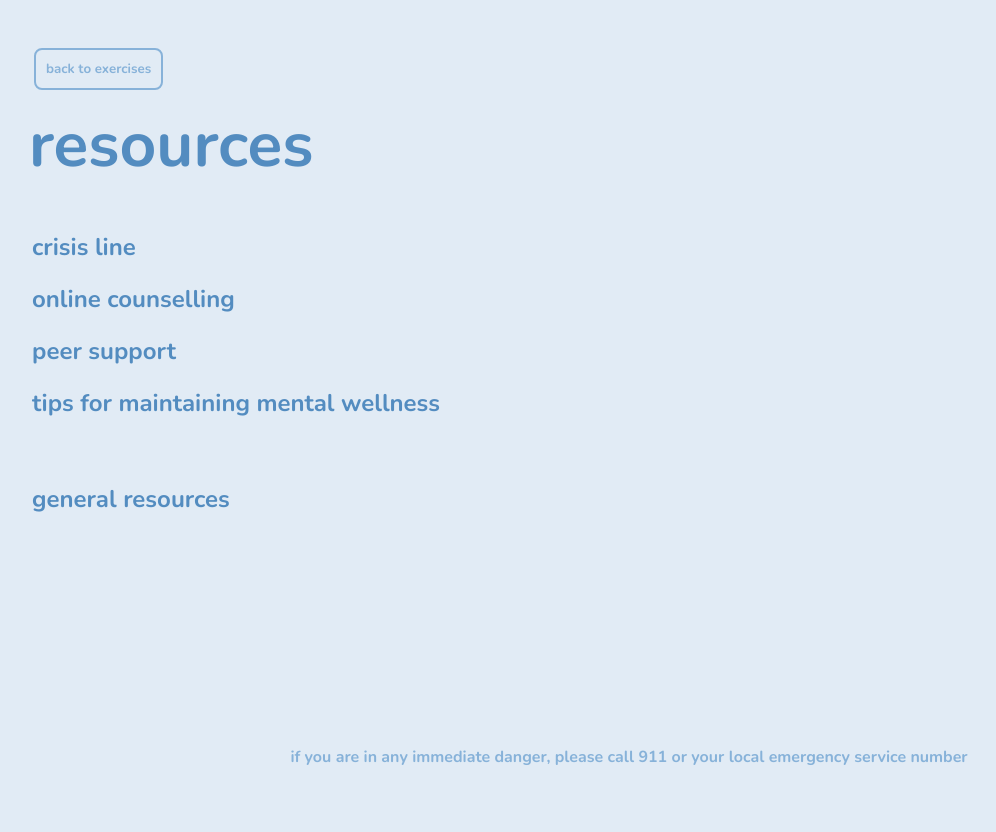
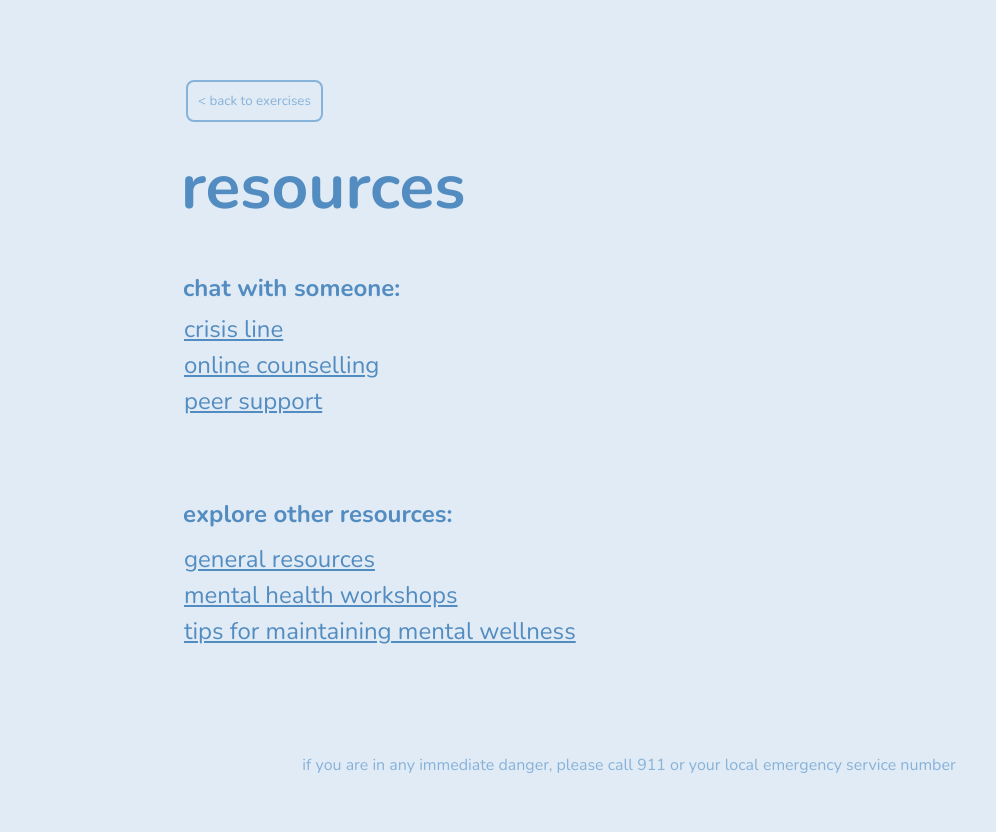
Before and after one commit to martincai8/grounded, a Flask app: page /resources in a window 1280 px wide. Shown: the whole page, without its empty margins (19-1015 px from the left). Before the commit the page ends 765 px from the top, so only its background shows below. Run offline with Flask 2, Linux system fonts and the light colour scheme.

Commit message:
updated ui on resources page and added more links

```diff
--- a/static/css/resources.css
+++ b/static/css/resources.css
@@ -1,4 +1,4 @@
-@import url('https://fonts.googleapis.com/css2?family=Nunito:wght@700&family=Source+Sans+Pro:ital,wght@1,700&display=swap');
+@import url('https://fonts.googleapis.com/css2?family=Nunito:wght@200;700&display=swap');
 
 * {
 font-family: 'nunito', 'sans-serif';
@@ -21,6 +21,7 @@ overflow-x: hidden;
 }
 
 body {
+    margin-top: 40px;
     background-color: #E1EBF5;
     animation: fadeIn ease 2s;
     animation-iteration-count: 1;
@@ -63,8 +64,8 @@ button:hover {
 }
 
 .title {
-    margin-left: 40px;
-    margin-top: 50px;
+    margin-left: 15%;
+    margin-top: 60px;
     padding: 0;
 }
 
@@ -72,17 +73,26 @@ button:hover {
     font-size: 400%;
     color: #538CC0;
     position: absolute;
+    font-weight: 700;
 }
 
 .resources-list {
-    margin-left: 40px;
+    margin-left: 15%;
     padding: 3px;
-    margin-top: 220px;
+    margin-top: 270px;
+    position: absolute;
+    font-weight: 200;
+}
+
+.resources-list-2 {
+    margin-left: 15%;
+    padding: 3px;
+    margin-top: 500px;
     position: absolute;
 }
 
 li {
-    margin-bottom: 20px;
+    margin-bottom: 4px;
     list-style-type: none;
 }
 
@@ -104,7 +114,7 @@ li a:hover {
     align-items: center;
     justify-content: center;
     position: absolute;
-    bottom: 2%;
+    bottom: 1%;
 }
 
 p {
@@ -114,7 +124,21 @@ p {
 }
 
 .buttons {
-    margin-left: 40px;
+    margin-left: 15%;
     margin-top: 40px;
     position: absolute;
 }
+
+.chat, .explore {
+    color: #538CC0;
+    padding: 2px;
+    margin-left: 15%;
+}
+
+.chat {
+    margin-top: 150px;
+}
+
+.explore {
+    margin-top: 150px;
+}
--- a/templates/resources.html
+++ b/templates/resources.html
@@ -6,7 +6,7 @@
     <meta name="viewport" content="width=device-width, initial-scale=1.0">
     <title>Document</title>
 
-    <link rel="stylesheet" href="../css files/resources.css">
+    <link rel="stylesheet" href="../static/css/resources.css">
     <link rel="stylesheet" href="{{ url_for('static', filename='css/resources.css') }}">
 </head>
 <body>
@@ -16,16 +16,28 @@
             <h1 class="resources-text">resources</h1>
         </div>
 
+        <div class="chat">
+            <h2>chat with someone:</h2>
+        </div>
+
         <ul class="resources-list">
-            <li><a href="https://crisiscentre.bc.ca/get-help/" target="_blank" rel="noopener noreferrer">crisis line</a></li>
+            <li><a href="https://crisiscentre.bc.ca/get-help/" target="_blank" rel="noopener noreferrer"><u>crisis line</u></a></li>
             <li><a href="https://www.betterhelp.com/
-                " target="_blank" rel="noopener noreferrer">online counselling</a></li>
+                " target="_blank" rel="noopener noreferrer"><u>online counselling</u></a></li>
             <li><a href="https://foundrybc.ca/virtual/peer-support/
-                " target="_blank" rel="noopener noreferrer">peer support</a></li>
-            <li><a href=" https://www.betterhelp.com/
-                " target="_blank" rel="noopener noreferrer">tips for maintaining mental wellness</a></li>
-                <br><br>
-            <li><a href="https://www.mhfa.ca/en/general-resources" target="_blank" rel="noopener noreferrer">general resources</a></li>
+                " target="_blank" rel="noopener noreferrer"><u>peer support</u></a></li>
+        </ul>
+
+        <div class="explore">
+            <h2>explore other resources:</h2>
+        </div>
+
+        <ul class="resources-list-2">
+            <li><a href="https://www.mhfa.ca/en/general-resources" target="_blank" rel="noopener noreferrer"><u>general resources</u></a></li>
+            <li><a href="https://moodle8.camhx.ca/moodle/
+                " target="_blank" rel="noopener noreferrer"><u>mental health workshops</u></a></li>
+            <li><a href="http://www.bcmhsus.ca/about/news-stories/stories/10-tips-to-boost-your-mental-health
+                " target="_blank" rel="noopener noreferrer"><u>tips for maintaining mental wellness</u></a></li>
         </ul>
 
         <div class="emergency">
@@ -33,7 +45,7 @@
         </div>
 
         <div class="buttons">
-            <button onclick="location.href='/breathe'" type="button" class="button">back to exercises</button>
+            <button onclick="location.href='/breathe'" type="button" class="button">< back to exercises</button>
         </div>
 
 
```
